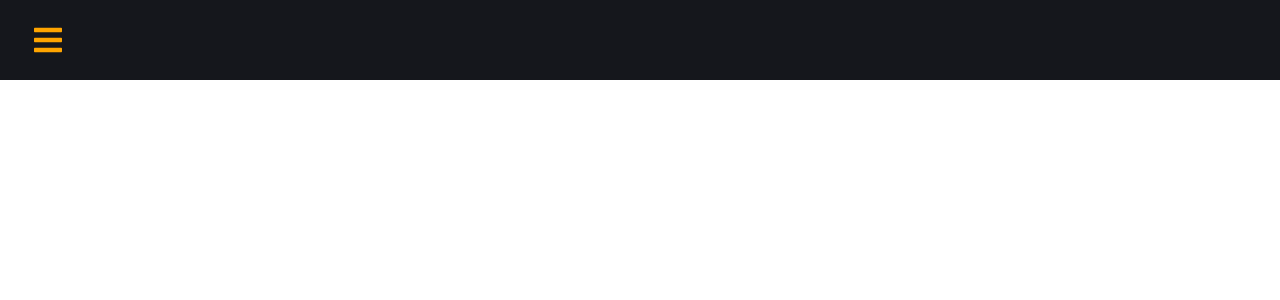
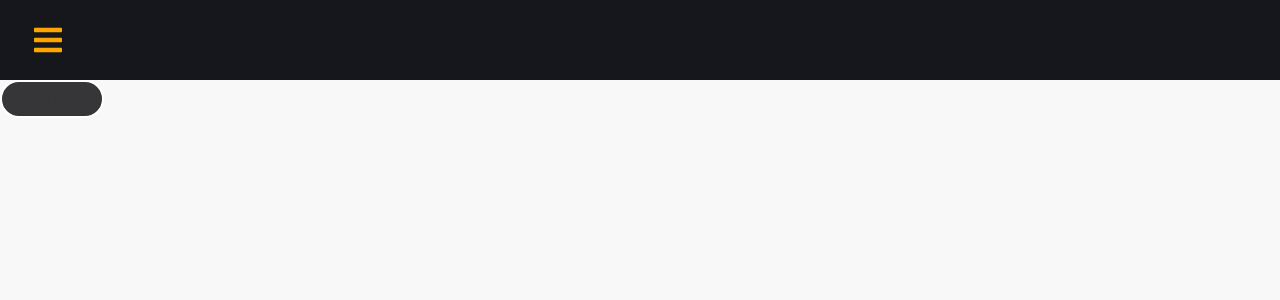
Before and after one commit to GeovannyGil/WatSystem, a React (Vite) app: page / in a window 1280 px wide. Shown: the top 300 px of the page. Built offline with nearby package versions, Linux system fonts and the light colour scheme.

Commit message:
feat(Root): Add Mode Dark/Light

```diff
--- a/src/App.jsx
+++ b/src/App.jsx
@@ -1,15 +1,27 @@
+import { BrowserRouter as Router, Routes, Route } from 'react-router-dom'
+import { ThemeProvider } from 'styled-components'
+import { useDarkMode } from '@/hooks/useDarkMode'
+import { GlobalStyles } from '@/components/Styles/GlobalStyles'
+import { lightTheme, darkTheme } from '@/components/Styles/Theme'
 import './App.css'
+import Toggler from '@/components/Styles/Toggler'
 import Sidebar from '@/components/Sidebar/index'
-import { BrowserRouter as Router, Routes, Route } from 'react-router-dom'
 import Dashboard from '@/pages/dashboard'
 import Clients from '@/pages/clients'
 import Colaborators from '@/pages/colaborators'
 import Orders from '@/pages/documents/orders'
 
 function App () {
+  const [theme, themeToggler] = useDarkMode()
+
+  const themeMode = theme === 'light' ? lightTheme : darkTheme
+
   return (
+    <ThemeProvider theme={themeMode}>
+      <GlobalStyles />
       <Router>
         <Sidebar />
+        <Toggler theme={theme} toggleTheme={themeToggler} />
         <Routes>
           <Route path='/dashboard' exact element={<Dashboard />} />
           <Route path='/clients' exact element={<Clients />} />
@@ -17,6 +29,7 @@
           <Route path='/documents/orders' exact element={<Orders />} />
         </Routes>
       </Router>
+    </ThemeProvider>
   )
 }
 
--- /dev/null
+++ b/src/components/Styles/GlobalStyles.jsx
@@ -0,0 +1,10 @@
+import { createGlobalStyle } from 'styled-components'
+
+export const GlobalStyles = createGlobalStyle`
+  body {
+    background: ${({ theme }) => theme.body};
+    color: ${({ theme }) => theme.text};
+    font-family: "Poppins", sans-serif;
+    transition: all 0.50s linear;
+  }
+`
--- /dev/null
+++ b/src/components/Styles/Theme.jsx
@@ -0,0 +1,13 @@
+export const lightTheme = {
+  body: '#F8F8F8',
+  text: '#363537',
+  toggleBorder: '#FFF',
+  background: '#363537'
+}
+
+export const darkTheme = {
+  body: '#363537',
+  text: '#FAFAFA',
+  toggleBorder: '#6B8096',
+  background: '#999'
+}
--- /dev/null
+++ b/src/components/Styles/Toggler.jsx
@@ -0,0 +1,27 @@
+import { func, string } from 'prop-types'
+import styled from 'styled-components'
+
+const Button = styled.button`
+  background: ${({ theme }) => theme.background};
+  border: 2px solid ${({ theme }) => theme.toggleBorder};
+  color: ${({ theme }) => theme.text};
+  border-radius: 30px;
+  cursor: pointer;
+  font-size:0.8rem;
+  padding: 0.6rem;
+`
+
+const Toggler = ({ theme, toggleTheme }) => {
+  return (
+    <Button onClick={toggleTheme}>
+      Switch Theme
+    </Button>
+  )
+}
+
+Toggler.propTypes = {
+  theme: string.isRequired,
+  toggleTheme: func.isRequired
+}
+
+export default Toggler
--- /dev/null
+++ b/src/hooks/useDarkMode.jsx
@@ -0,0 +1,21 @@
+import { useEffect, useState } from 'react'
+
+export const useDarkMode = () => {
+  const [theme, setTheme] = useState('light')
+
+  const setMode = mode => {
+    window.localStorage.setItem('theme', mode)
+    setTheme(mode)
+  }
+
+  const themeToggler = () => {
+    theme === 'light' ? setMode('dark') : setMode('light')
+  }
+
+  useEffect(() => {
+    const localTheme = window.localStorage.getItem('theme')
+    localTheme && setTheme(localTheme)
+  }, [])
+
+  return [theme, themeToggler]
+}
```
Lines whose indentation alone changed are shown as unchanged.
